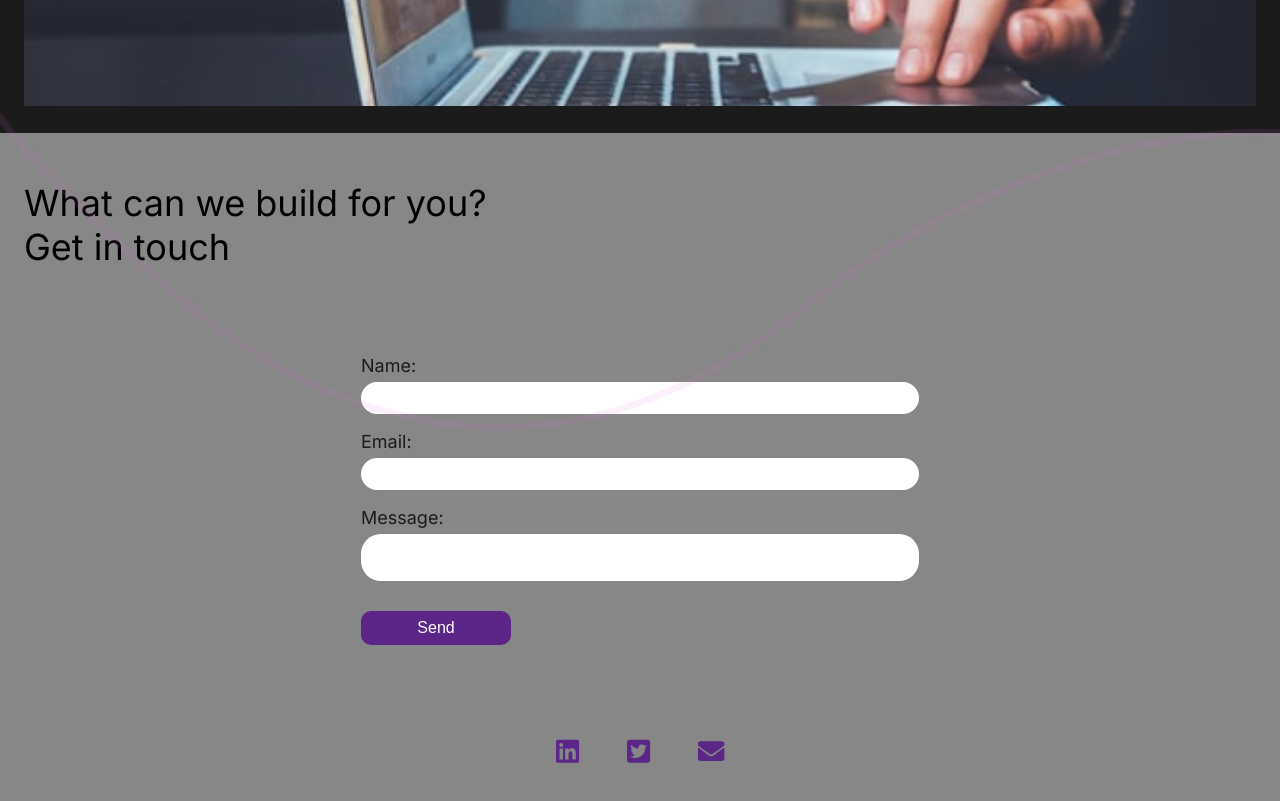
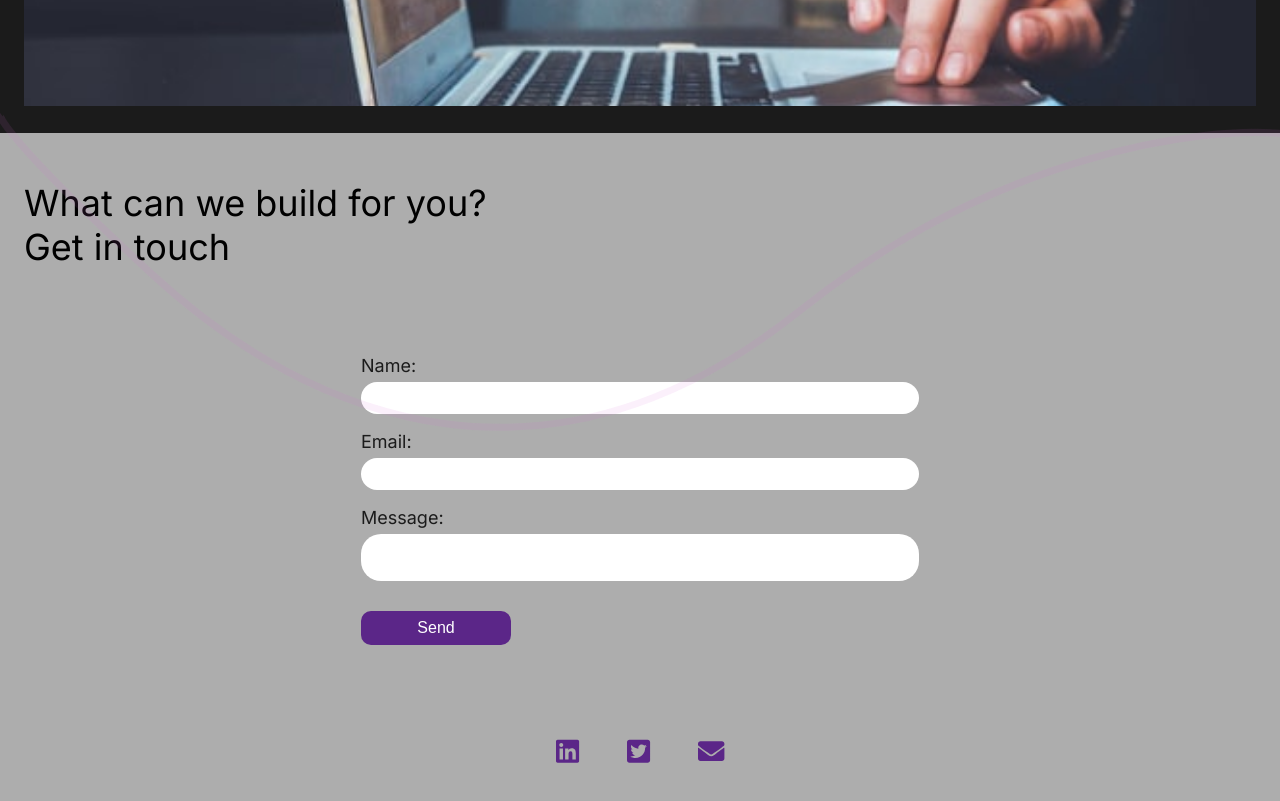
Before and after one commit to kceron/a-site-one, a React (Create React App) app: page / in a window 1280 px wide. Shown: the part 1040-1841 px from the top of the page. Built offline with nearby package versions, Linux system fonts and the light colour scheme.

Commit message:
cntact us background

```diff
--- a/src/components/GlobalStyle.js
+++ b/src/components/GlobalStyle.js
@@ -22,7 +22,7 @@ html {
 
     }
 }
-
+/* #adadad */
 button{
     font-weight: bold;
     font-size: 1.1rem;
--- a/src/pages/ContactUs.js
+++ b/src/pages/ContactUs.js
@@ -21,7 +21,7 @@ const ContactUs = () => {
       initial="hidden"
       animate="show"
       exit="exit"
-      style={{ background: "#878787" }}
+      style={{ background: "#adadad" }}
     >
       <StyledTitle>
         <Hide>
@@ -103,14 +103,14 @@ const ContactUs = () => {
 
 const StyledContact = styled(motion.div)`
   padding: 5rem 10rem;
-  color: #353535;
+  /* color: #adadad; */
   min-height: 90vh;
   @media (max-width: 1500px) {
     padding: 2rem;
     font-size: 1rem;
   }
 `;
-
+// #adadad
 const StyledTitle = styled.div`
   margin-bottom: 4rem;
   color: black;
```
